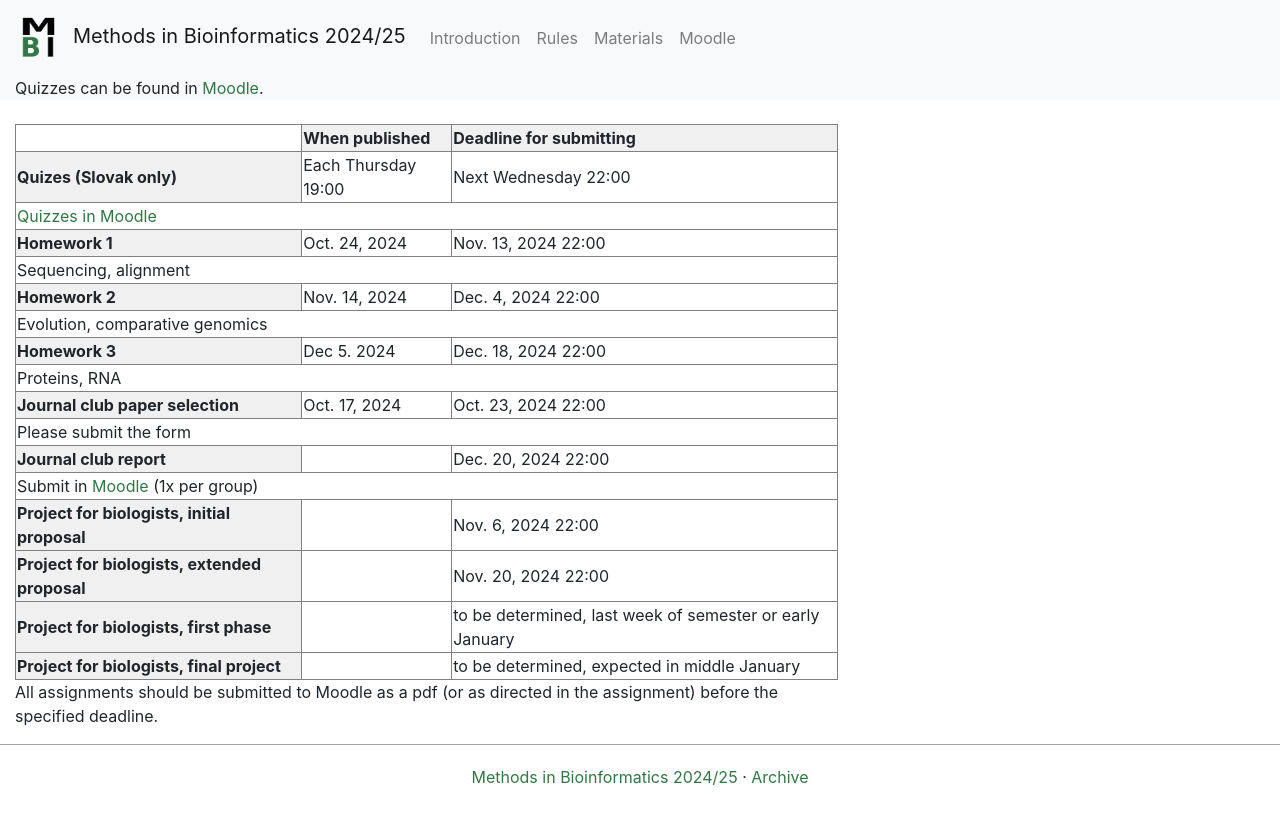
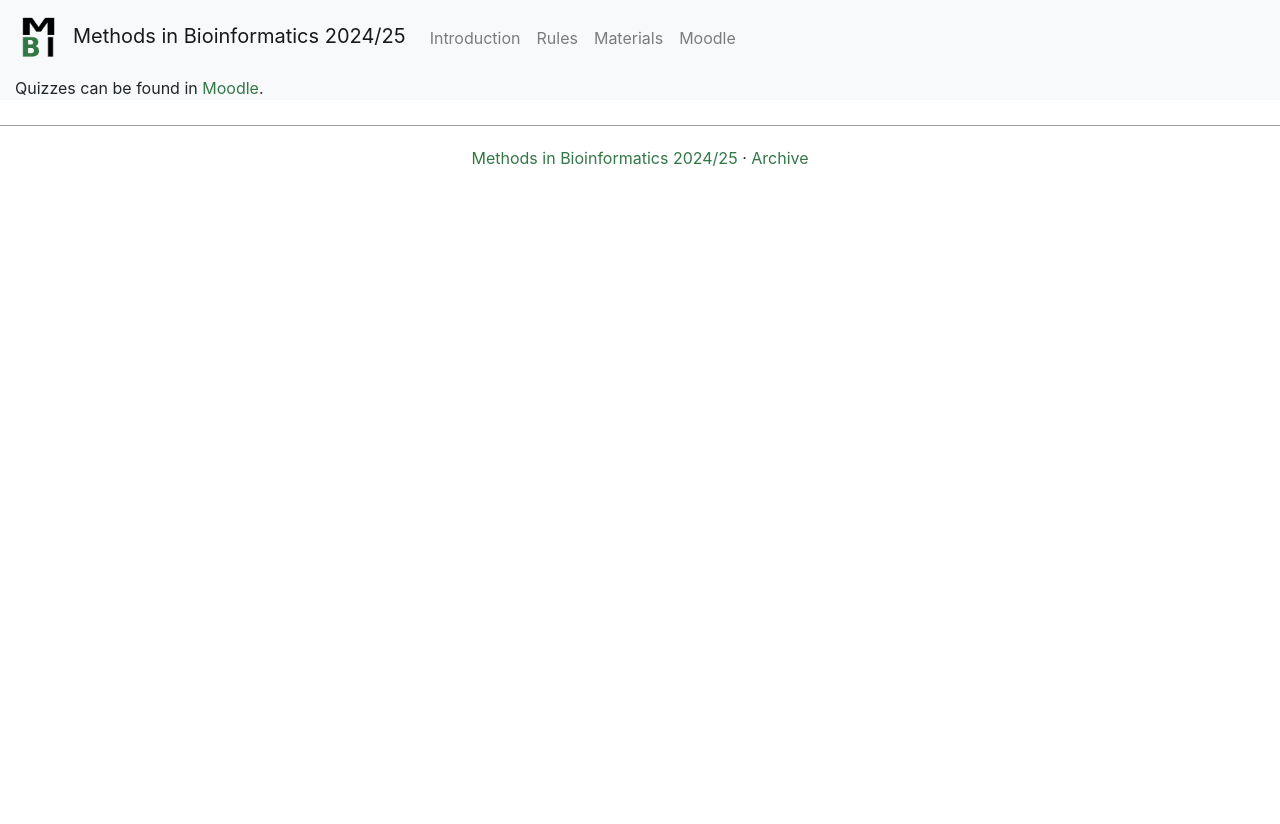
Before and after one commit to fmfi-compbio/mbi, a Jekyll site: the page built from tmp.md, in a window 1280 px wide. Shown: the top 824 px of the page. Built offline with Jekyll 4.4.1, drawn with Linux system fonts in a browser that asks for light colours; nearby versions of some CDN libraries; our own code applies the rules of GitHub Pages for plain Markdown files.

Commit message:
dates, project

```diff
--- a/tmp.md
+++ b/tmp.md
@@ -1,111 +1,3 @@
 ---
 title: Sandbox
 ---
-
-<table border="1" style="border-collapse:collapse">
-  <tr>
-    <td></td>
-    <td style="background:#f0f0f0"><b>When published</b></td>
-    <td style="background:#f0f0f0"><b>Deadline for submitting</b></td>
-  </tr>
-  <tr>
-    <td style="background:#f0f0f0"><b>Quizes (Slovak only)</b></td>
-    <td>Each Thursday 19:00</td>
-    <td>Next Wednesday 22:00</td>
-  </tr>
-  <tr>
-    <td colspan="3"><a href="https://moodle.uniba.sk/course/view.php?id=2160">Quizzes in Moodle</a></td>
-  </tr>
-  <tr>
-    <td style="background:#f0f0f0"><b>Homework 1</b></td>
-    <td>Oct. 24, 2024</td>
-    <td>Nov. 13, 2024 22:00</td>
-  </tr>
-  <tr>
-    <td colspan="3">
-      Sequencing, alignment<br />
-      <!--
-      Biologists: questions <a href="/vyuka/mbi/index.php?title=%C5%A0peci%C3%A1lne:NahranieS%C3%BAboru&amp;wpDestFile=A1b.pdf" class="new" title="A1b.pdf">pdf</a>,
-      <a rel="nofollow" class="external text" href="https://compbio.fmph.uniba.sk/vyuka/mbi-data/du1/du1-b.xls">Excel table</a>,
-      <a rel="nofollow" class="external text" href="https://moodle.uniba.sk/mod/assign/view.php?id=40956">Moodle</a><br />
-      Computer science: questions <a href="/vyuka/mbi/index.php?title=%C5%A0peci%C3%A1lne:NahranieS%C3%BAboru&amp;wpDestFile=Hw1.pdf" class="new" title="Hw1.pdf">pdf</a>,
-      <a rel="nofollow" class="external text" href="https://compbio.fmph.uniba.sk/vyuka/mbi-data/du1/hw1-template.ipynb">notebook template</a>,
-      <a rel="nofollow" class="external text" href="https://moodle.uniba.sk/mod/assign/view.php?id=40955">Moodle</a>
-      -->
-    </td>
-  </tr>
-  <tr>
-    <td style="background:#f0f0f0"><b>Homework 2</b></td>
-    <td>Nov. 14, 2024</td>
-    <td>Dec. 4, 2024 22:00</td>
-  </tr>
-  <tr>
-    <td colspan="3">
-      Evolution, comparative genomics<br />
-      <!--
-      Biologists: questions <a href="/vyuka/mbi/index.php?title=%C5%A0peci%C3%A1lne:NahranieS%C3%BAboru&amp;wpDestFile=A2b.pdf" class="new" title="A2b.pdf">pdf</a>,
-      <a rel="nofollow" class="external text" href="https://moodle.uniba.sk/mod/assign/view.php?id=40958">Moodle</a><br />
-      Computer science: questions <a href="/vyuka/mbi/index.php?title=%C5%A0peci%C3%A1lne:NahranieS%C3%BAboru&amp;wpDestFile=A2i-en.pdf" class="new" title="A2i-en.pdf">pdf</a>,
-      data <a rel="nofollow" class="external text" href="https://compbio.fmph.uniba.sk/vyuka/mbi-data/a2-i.zip">zip</a>,
-      <a rel="nofollow" class="external text" href="https://moodle.uniba.sk/mod/assign/view.php?id=40957">Moodle</a>
-      -->
-    </td>
-  </tr>
-  <tr>
-    <td style="background:#f0f0f0"><b>Homework 3</b></td>
-    <td>Dec 5. 2024</td>
-    <td>Dec. 18, 2024 22:00</td>
-  </tr>
-  <tr>
-    <td colspan="3">
-      Proteins, RNA<br />
-      <!--
-      Biologists: questions <a href="/vyuka/mbi/index.php?title=%C5%A0peci%C3%A1lne:NahranieS%C3%BAboru&amp;wpDestFile=A3b-en.pdf" class="new" title="A3b-en.pdf">pdf</a>,
-      <a rel="nofollow" class="external text" href="https://moodle.uniba.sk/mod/assign/view.php?id=116962">Moodle</a><br />
-      Computer science: questions <a href="/vyuka/mbi/index.php?title=%C5%A0peci%C3%A1lne:NahranieS%C3%BAboru&amp;wpDestFile=A3i-en.pdf" class="new" title="A3i-en.pdf">pdf</a>,
-      <a rel="nofollow" class="external text" href="https://moodle.uniba.sk/mod/assign/view.php?id=116961">Moodle</a><br />
-      Both: <a rel="nofollow" class="external text" href="https://compbio.fmph.uniba.sk/vyuka/mbi-data/a3.fasta">sequence</a>,
-      AlphaFold2 results for <a rel="nofollow" class="external text" href="https://compbio.fmph.uniba.sk/vyuka/mbi-data/a3-orf1.png">orf1</a>,
-      <a rel="nofollow" class="external text" href="https://compbio.fmph.uniba.sk/vyuka/mbi-data/a3-orf3.png">orf3</a>
-      -->
-    </td>
-  </tr>
-  <tr>
-    <td style="background:#f0f0f0"><b>Journal club paper selection</b></td>
-    <td>Oct. 17, 2024</td>
-    <td>Oct. 23, 2024 22:00</td>
-  </tr>
-  <tr>
-    <td colspan="3">Please submit the form</td>
-  </tr>
-  <tr>
-    <td style="background:#f0f0f0"><b>Journal club report</b></td>
-    <td></td>
-    <td>Dec. 20, 2024 22:00</td>
-  </tr>
-  <tr>
-    <td colspan="3">Submit in <a rel="nofollow" class="external text" href="https://moodle.uniba.sk/mod/assign/view.php?id=40960">Moodle</a> (1x per group)</td>
-  </tr>
-  <tr>
-    <td style="background:#f0f0f0"><b>Project for biologists, initial proposal</b></td>
-    <td></td>
-    <td>Nov. 6, 2024 22:00</td>
-  </tr>
-  <tr>
-    <td style="background:#f0f0f0"><b>Project for biologists, extended proposal</b></td>
-    <td></td>
-    <td>Nov. 20, 2024 22:00</td>
-  </tr>
-  <tr>
-    <td style="background:#f0f0f0"><b>Project for biologists, first phase</b></td>
-    <td></td>
-    <td>to be determined, last week of semester or early January</td>
-  </tr>
-  <tr>
-    <td style="background:#f0f0f0"><b>Project for biologists, final project</b></td>
-    <td></td>
-    <td>to be determined, expected in middle January</td>
-  </tr>
-</table>
-
-All assignments should be submitted to Moodle as a pdf (or as directed in the assignment) before the specified deadline.
```
Also changed, not shown: Project.md (added, +73 -0 lines), Tasks.md (added, +111 -0 lines).
